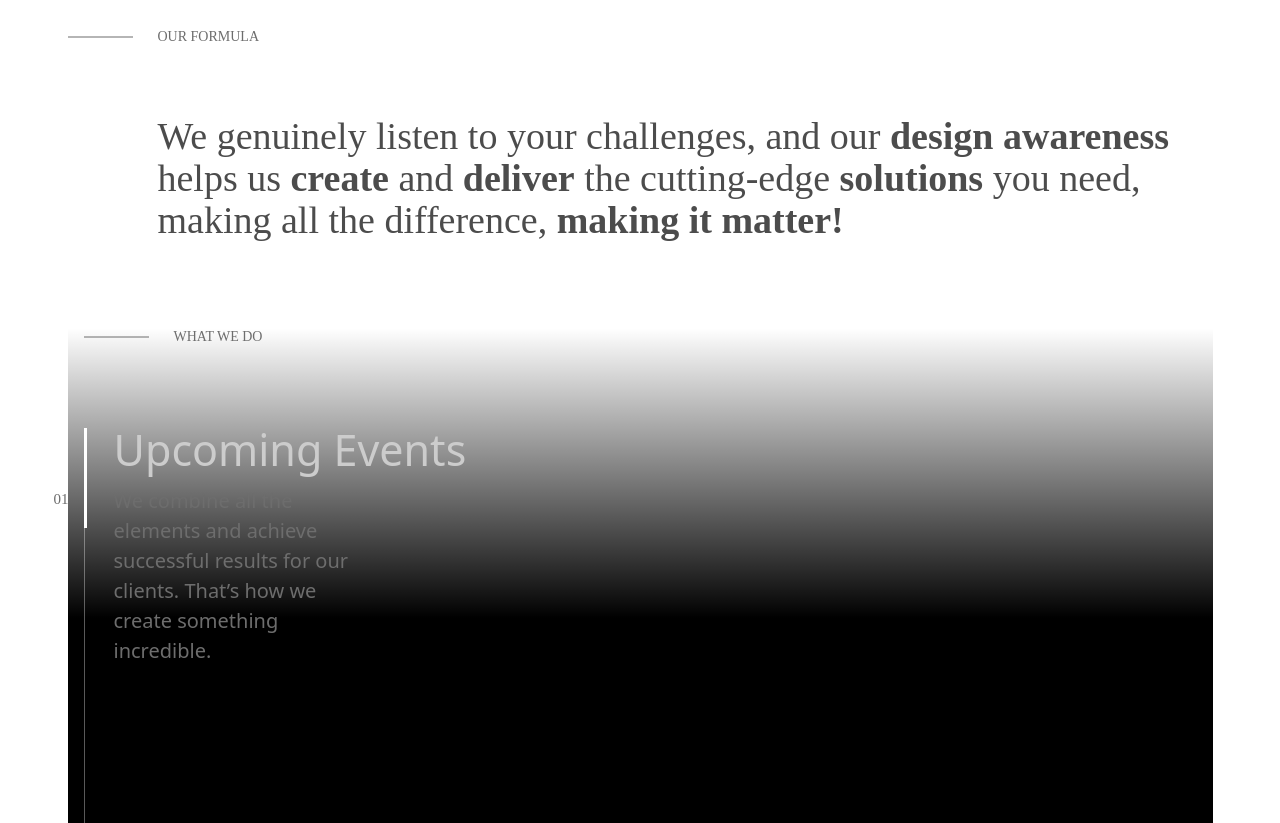
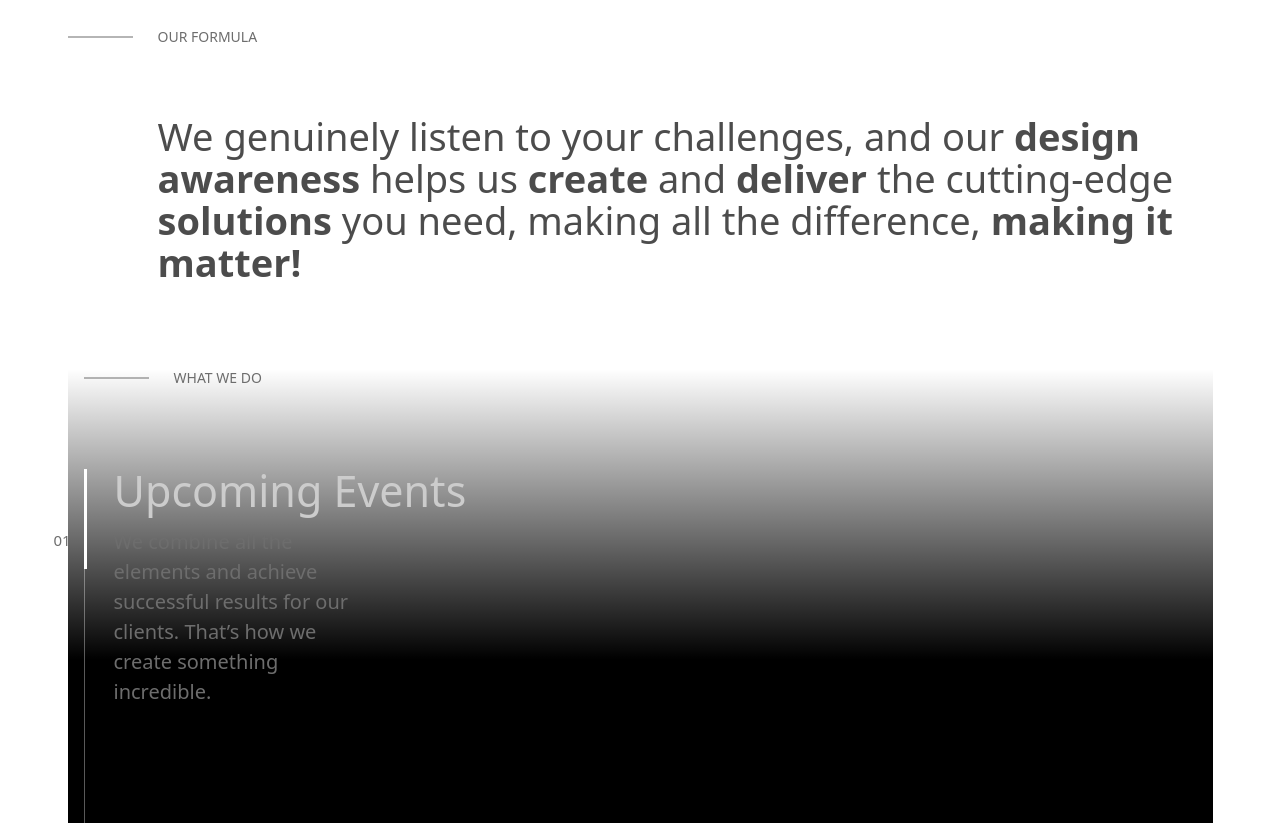
Before and after one commit to nehainchbrich/expo-overview, a plain HTML site: page index.html in a window 1280 px wide. Shown: the part 841-1664 px from the top of the page. Drawn offline with nearby package versions, Linux system fonts and the light colour scheme; a web font is replaced by a local one.

Commit message:
font family updated

```diff
--- a/css/style.css
+++ b/css/style.css
@@ -11,7 +11,6 @@ body {
     margin: 0;
     padding: 0;
     font-size: 14px;
-    font-family: gilroymedium;
     -webkit-font-smoothing: antialiased;
     -moz-osx-font-smoothing: grayscale;
 }
@@ -48,7 +47,6 @@ body {
     font-size: 14px;
     line-height: 18px;
     padding-left: 90px;
-    font-family: gilroysemibold;
 }
 
 .OurFormula_sectionHeading:before {
@@ -74,7 +72,6 @@ body {
     font-size: 24px;
     line-height: 120%;
     color: #000000b3;
-    font-family: gilroymedium;
     padding-right: 0;
     padding-bottom: 3rem;
     padding-top: 2rem;
@@ -121,7 +118,6 @@ body {
     font-size: 14px;
     line-height: 18px;
     padding-left: 90px;
-    font-family: gilroysemibold;
 }
 
 .WhatWeDo_sectionHeading:before {
@@ -174,7 +170,6 @@ body {
 .WhatWeDo_whatWeDoWrap h5 {
     color: #6d6d6d;
     font-size: 15px;
-    font-family: apercu;
     position: absolute;
     left: -30px;
     top: 30px;
@@ -209,7 +204,6 @@ body {
 
 .WhatWeDo_whatWeDoWrap h3:before {
     content: attr(data-count);
-    font-family: apercumono;
     font-size: 12px;
     line-height: 18px;
     color: #e4e3e4;
@@ -307,7 +301,6 @@ body {
     opacity: .57;
     font-size: 18px;
     line-height: 10px;
-    font-family: gilroymedium;
     color: #000000;
     position: relative;
     padding-left: 20px;
```
